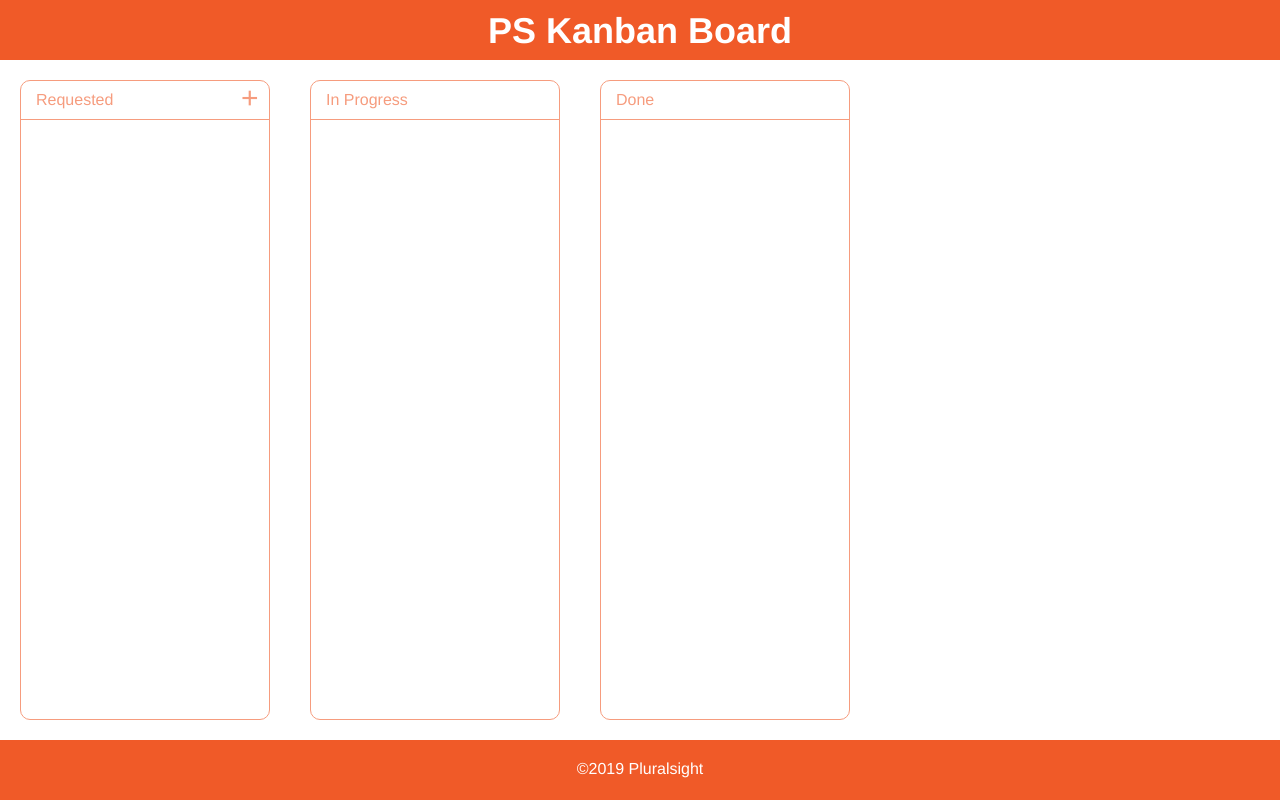
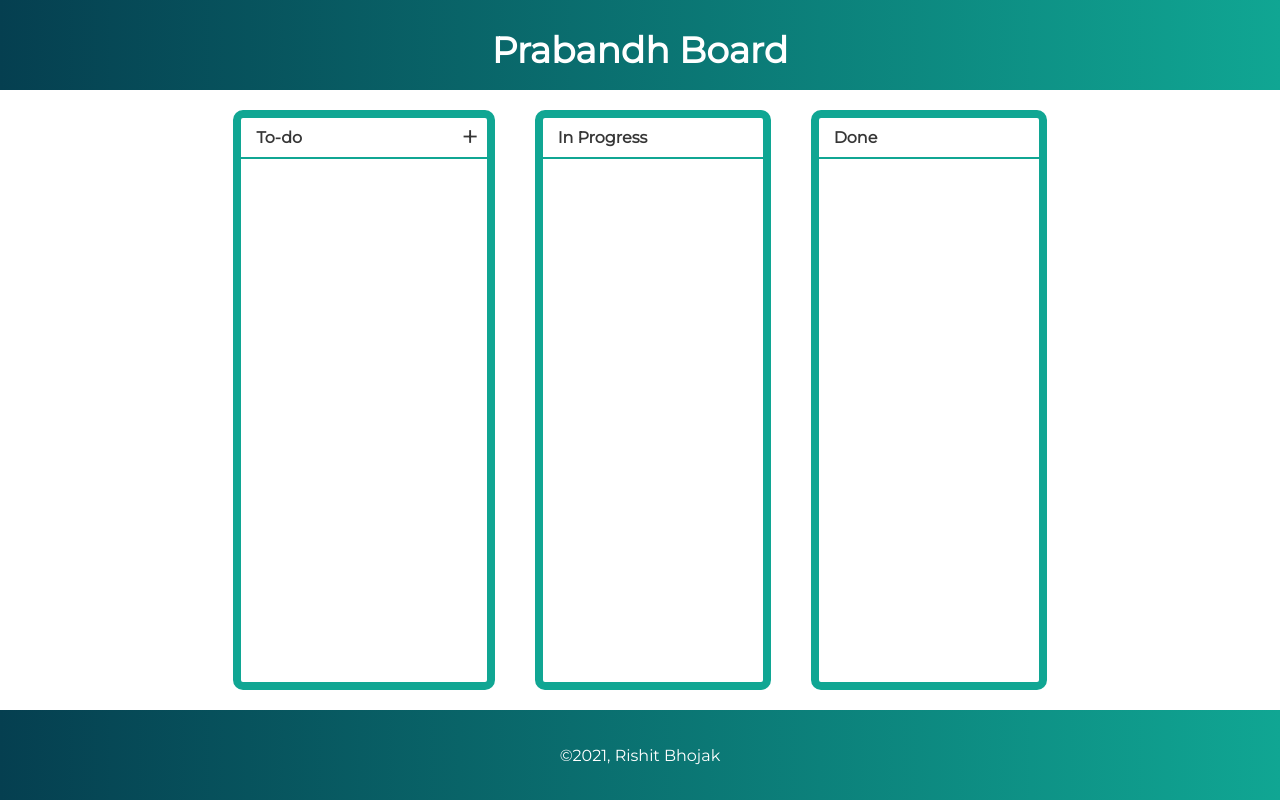
Before and after one commit to rishitbhojak/kanban-board-js, a website: page index.html in a window 1280 px wide. Drawn offline with Linux system fonts and the light colour scheme.

```diff
--- a/css/styles.css
+++ b/css/styles.css
@@ -2,26 +2,44 @@
   margin: 0;
   padding: 0;
   box-sizing: border-box;
+  font-family: "Montserrat", sans-serif;
 }
 
 body {
   min-height: 100vh;
   display: flex;
   flex-direction: column;
-  font-family: Helvetica, Arial, sans-serif;
-  color: #F69C7E;
+  color: #f69c7e;
 }
 
-header, footer {
-  background-color: #F05A28;
-  height: 60px;
+.board {
+  display: flex;
   justify-content: center;
+}
+
+header,
+footer {
+  /* background-color: #053e50;
+   */
+  /* background-color: #ec008c; */
+  /* background: #0197EE;
+   background: -webkit-linear-gradient(left, #0197EE, #01FFE1);
+   background: -moz-linear-gradient(left, #0197EE, #01FFE1);
+   background: linear-gradient(to right, #0197EE, #01FFE1); */
+  background: #053f50;
+  background: -webkit-linear-gradient(left, #053f50, #10a693);
+  background: -moz-linear-gradient(left, #053f50, #10a693);
+  background: linear-gradient(to right, #053f50, #10a693);
+  height: 90px;
+  justify-content: center;
+  align-items: center;
   color: white;
 }
 
 header h1 {
   font-size: 36px;
   padding-top: 10px;
+  font-family: "Montserrat", sans-serif;
 }
 
 footer span {
@@ -37,11 +55,11 @@
 }
 
 .list {
-  width: 250px;
-  border: 1px solid #F69C7E;
+  max-width: fit-content;
+  border: 8px solid #10a693;
   margin: 20px;
   border-radius: 10px;
-  color: #F69C7E;
+  color: #363636;
 }
 
 .list .title {
@@ -51,11 +69,12 @@
 
 .list .item {
   padding: 5px;
-  border-bottom: 1px solid #F69C7E;
+  border-bottom: 2px solid#10A693;
 }
 
-.list input, button {
-  color: #F69C7E;
+.list input,
+button {
+  color: #f69c7e;
   margin-left: 5px;
 }
 
@@ -66,7 +85,7 @@
 .heading {
   display: flex;
   flex-wrap: wrap;
-  border-bottom: 1px solid #F69C7E;
+  border-bottom: 2px solid #10a693;
 }
 
 .heading .title {
@@ -78,6 +97,21 @@
   cursor: pointer;
 }
 
+.add {
+  margin-right: 8px;
+}
 .error {
-  color: red;
+  font-size: larger;
+  color: white;
+  background-color: red;
+  display: flex;
+  align-items: center;
+  justify-content: center;
 }
+
+.orange::-moz-selection {
+  background-color: #FF8C00;
+}
+.orange::selection {
+  background-color:#FF8C00;
+}
--- a/index.html
+++ b/index.html
@@ -4,38 +4,41 @@
   <meta charset="utf-8">
   <meta name="viewport" content="width=device-width, initial-scale=1">
   <link rel="stylesheet" href="css/styles.css">
-  <title>PS Kanban Board Project</title>
+  <link rel="preconnect" href="https://fonts.gstatic.com">
+  <link href="https://fonts.googleapis.com/css2?family=Montserrat&family=Roboto&display=swap" rel="stylesheet">
+  <title>Prabandh Board Project</title>
+
 </head>
 <body>
   <header class="flex">
-    <h1>
-      PS Kanban Board
+    <h1 class="orange">
+     Prabandh Board
     </h1>
   </header>
   <div class="error"></div>
   <div class="flex flex-one board">
     <div class="list drop" id="requested">
       <div class="heading">
-        <div class="title">Requested</div>
-        <div class="add">+</div>
+        <div class="title"><h4>To-do</h4></div>
+        <div class="add"> + </div>
       </div>
     </div>
     <div class="list drop" id="in-progress">
       <div class="heading">
-        <div class="title">In Progress</div>
+        <div class="title"> <h4>In Progress</h4></div>
       </div>
     </div>
     <div class="list drop" id="done">
       <div class="heading">
-        <div class="title">Done</div>
+        <div class="title"><h4>Done</h4></div>
       </div>
     </div>
   </div>
   <footer class="flex">
-    <span>
-      &copy;2019 Pluralsight
+    <span class="orange">
+      &copy;2021, Rishit Bhojak
     </span>
   </footer>
-  <script src="js/kanban.js"></script>
+  <script src="js/prabandh.js"></script>
 </body>
 </html>
--- a/js/kanban.js
+++ b/js/prabandh.js
@@ -2,7 +2,7 @@
 let adding = false;
 
 const error = document.querySelector('.error');
-const message = 'Please add a description.';
+const message = 'Please add a description!';
 
 const add_btn = document.querySelector('.add');
 add_btn.addEventListener('click', () => {
@@ -16,6 +16,11 @@
 });
 
 const create_item = () => {
+
+    let item = document.createElement("div");
+    item.classList.add('item');
+  item.id = 'item-' + order;
+
 };
 
 document.querySelectorAll('.drop').forEach(element => {
```
Also changed, not shown: README.md (deleted).
